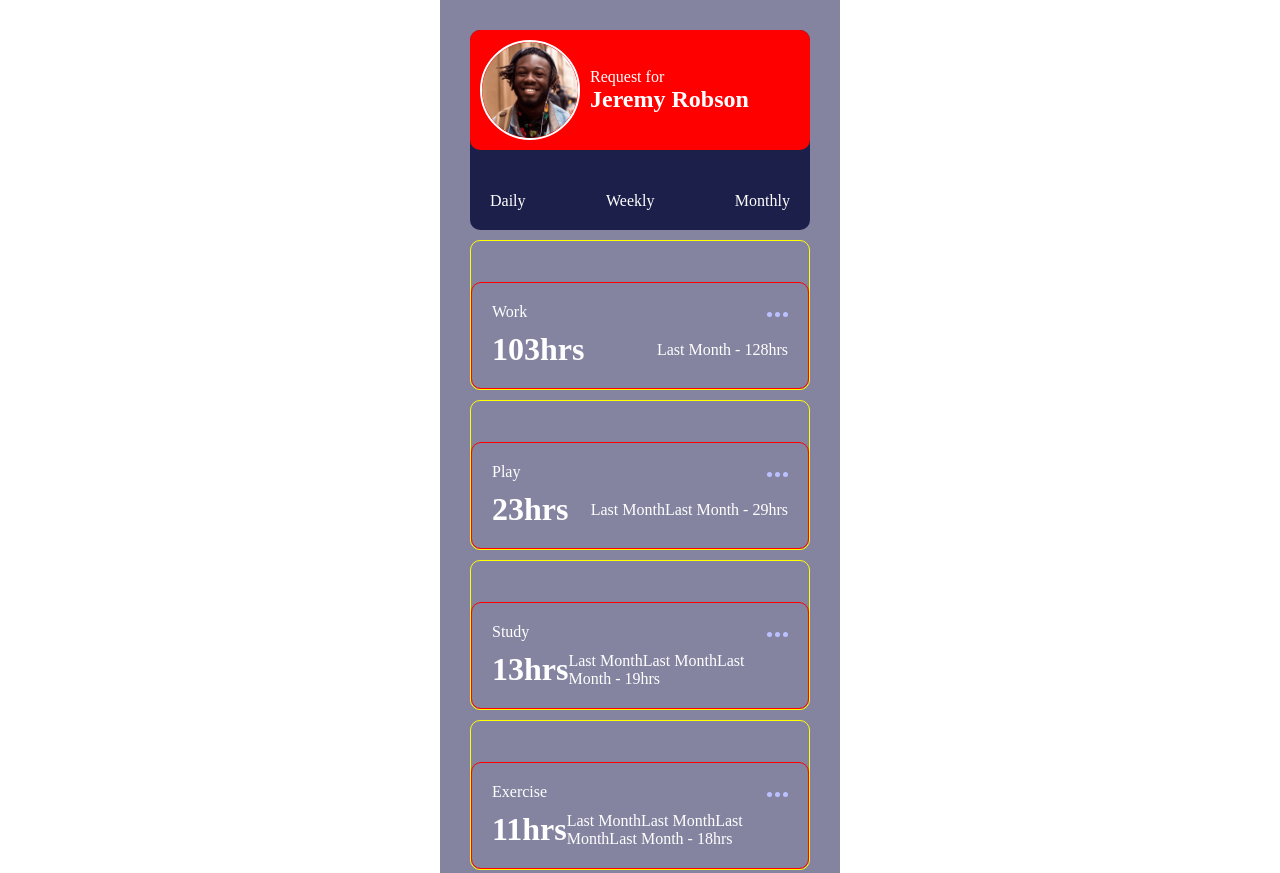
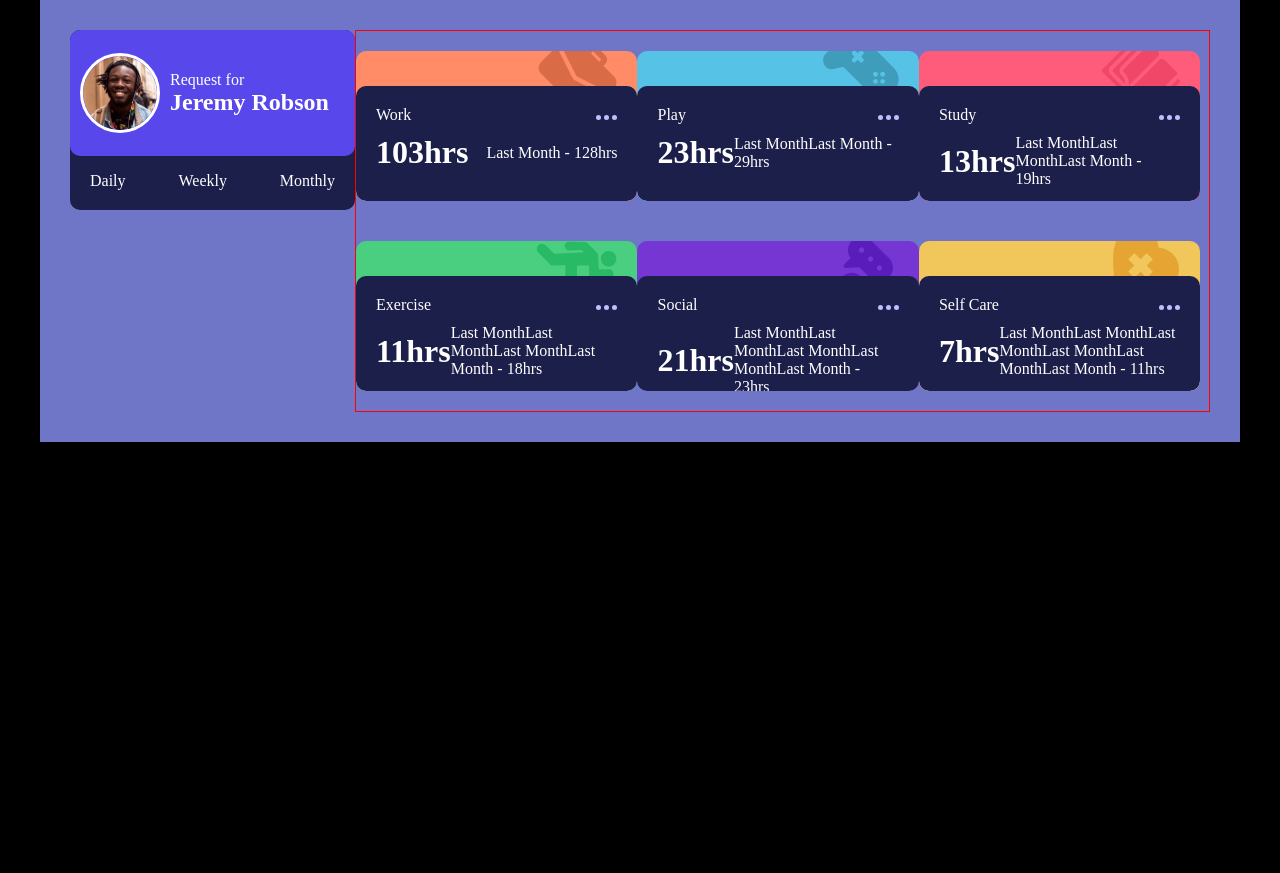
Before and after one commit to saykeed/time-tracking, a plain HTML site: page index.html in a window 1280 px wide. Shown: the top 873 px of the page. After the commit the page ends 800 px from the top, so only its background shows below. Drawn offline with Linux system fonts and the light colour scheme.

Commit message:
Just completed the mobile design

```diff
--- a/index.html
+++ b/index.html
@@ -19,9 +19,9 @@
                     </div>
                 </div>
                 <div id="button">
-                    <p onclick="showData('daily')">Daily</p>
-                    <p onclick="showData('weekly')">Weekly</p>
-                    <p onclick="showData('monthly')">Monthly</p>
+                    <p onclick="showData('daily')" id="daily">Daily</p>
+                    <p onclick="showData('weekly')" id="weekly">Weekly</p>
+                    <p onclick="showData('monthly')" id="monthly">Monthly</p>
 
                 </div>
         </div>
--- a/track.css
+++ b/track.css
@@ -5,12 +5,12 @@
 }
 
 body{
-    background-color: white;
+    background-color: black;
     color: white;
 }
 
 #wrap{
-    background-color: rgba(47, 46, 95, 0.59);
+    background-color: hsl(235, 45%, 61%);
     max-width: 400px;
     padding: 30px;
     margin: 0 auto;
@@ -19,15 +19,16 @@ body{
 #profile{
     background-color: hsl(235, 46%, 20%);
     position: relative;
-    height: 200px;
+    height: 180px;
     border-radius: 10px;
 }
 
 #userinfo{
     position: absolute;
     top: 0;
-    background-color: red;
+    background-color: hsl(246, 80%, 60%);
     width: 100%;
+    height: 70%;
     padding: 10px;
     display: flex;
     align-items: center;
@@ -35,10 +36,10 @@ body{
 }
 
 #userinfo img{
-    width: 100px;
+    width: 80px;
     margin-right: 10px;
-    border: 2px solid white;
-    border-radius: 50%;
+    border: 3px solid white;
+    border-radius: 40px;
 }
 
 #button{
@@ -54,10 +55,6 @@ body{
     cursor: pointer;
 }
 
-#button p:hover{
-    color: red;
-}
-
 #button p:active{
     color: red;
 }
@@ -66,17 +63,20 @@ body{
     height: 150px;
     position: relative;
     border-radius: 10px;
-    border: 1px solid yellow;
-    margin: 10px 0;
+    margin: 20px 0;
+    overflow: hidden;
+    width: 100%;
 }
 
 #timedata{
-    border: 1px solid red;
+    background-color: hsl(235, 46%, 20%);
     border-radius: 10px;
     padding: 20px;
     position: absolute;
     bottom: 0;
     width: 100%;
+    height: 115px;
+    z-index: 9999;
 }
 
 #firstp{
@@ -91,3 +91,93 @@ body{
     align-items: center;
     justify-content: space-between;
 }
+
+#data #backdiv:nth-child(1){
+    background-color: hsl(15, 100%, 70%);
+}
+
+#data #backdiv:nth-child(1)::after{
+    content: url(images/icon-work.svg);
+    position: absolute;
+    top: -15px;
+    right: 20px;
+}
+
+#data #backdiv:nth-child(2){
+    background-color: hsl(195, 74%, 62%);
+}
+
+#data #backdiv:nth-child(2)::after{
+    content: url(images/icon-play.svg);
+    position: absolute;
+    top: -15px;
+    right: 20px;
+}
+
+#data #backdiv:nth-child(3){
+    background-color: hsl(348, 100%, 68%);
+}
+
+#data #backdiv:nth-child(3)::after{
+    content: url(images/icon-study.svg);
+    position: absolute;
+    top: -15px;
+    right: 20px;
+}
+#data #backdiv:nth-child(4){
+    background-color: hsl(145, 58%, 55%);
+}
+
+
+#data #backdiv:nth-child(4)::after{
+    content: url(images/icon-exercise.svg);
+    position: absolute;
+    top: 0px;
+    right: 20px;
+}
+
+#data #backdiv:nth-child(5){
+    background-color: hsl(264, 64%, 52%);
+}
+
+#data #backdiv:nth-child(5)::after{
+    content: url(images/icon-social.svg);
+    position: absolute;
+    top: -10px;
+    right: 20px;
+}
+
+#data #backdiv:nth-child(6){
+    background-color: hsl(43, 84%, 65%);
+}
+
+#data #backdiv:nth-child(6)::after{
+    content: url(images/icon-self-care.svg);
+    position: absolute;
+    top: -15px;
+    right: 20px;
+}
+
+
+/*for the responsieve screen of sm and above*/
+@media screen and (min-width:1000px){
+    #wrap{
+        max-width: 1200px;
+        display: flex;
+        flex-direction: row;
+    }
+
+    #profile{
+        width: 25%;
+    }
+    #data{
+        border: 1px solid red;
+        width: 75%;
+        display: flex;
+        flex-wrap: wrap;
+    }
+
+    #data #backdiv{
+        width: 33%;
+    }
+}
```
